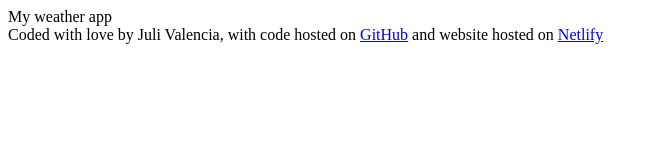
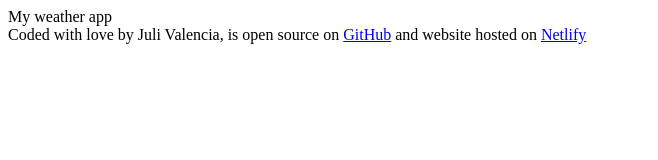
Before and after one commit to juligeyash/SheCodesPlus_my_weather_app_JV, a plain HTML site: page index.html in a window 1280 px wide. Shown: the whole page, without its empty margins (0-658 px from the left). Drawn offline with Linux system fonts and the light colour scheme.

Commit message:
Updated the footer content to something more readable

```diff
--- a/index.html
+++ b/index.html
@@ -8,7 +8,7 @@
   <body>
     My weather app
     <footer>
-      Coded with love by Juli Valencia, with code hosted on
+      Coded with love by Juli Valencia, is open source on
       <a href="https://github.com/juligeyash" target="_blank">GitHub</a> and
       website hosted on
       <a
```
